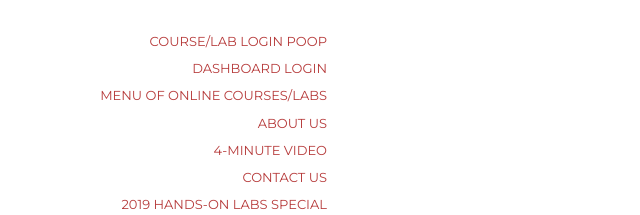
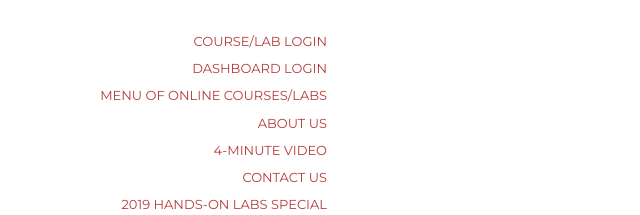
Before and after one commit to theponymous/skillsets, a plain HTML site: page index.html in a window 1280 px wide. Shown: the part 336-551 px from the top of the page, 26-666 px from the left. Drawn offline with Linux system fonts and the light colour scheme.

Commit message:
Update index.html
back to original

```diff
--- a/index.html
+++ b/index.html
@@ -29,7 +29,7 @@
       <nav class="main-nav">
         <ul>
           <li>
-            <a href="https://skillsetsonline.skillport.com/skillportfe/login.action" target="_blank">COURSE/LAB LOGIN POOP</a>
+            <a href="https://skillsetsonline.skillport.com/skillportfe/login.action" target="_blank">COURSE/LAB LOGIN</a>
           </li>
           <li>
             <a href="https://www.personalskillsetsdashboard.com" target="_blank">DASHBOARD LOGIN</a>
```
